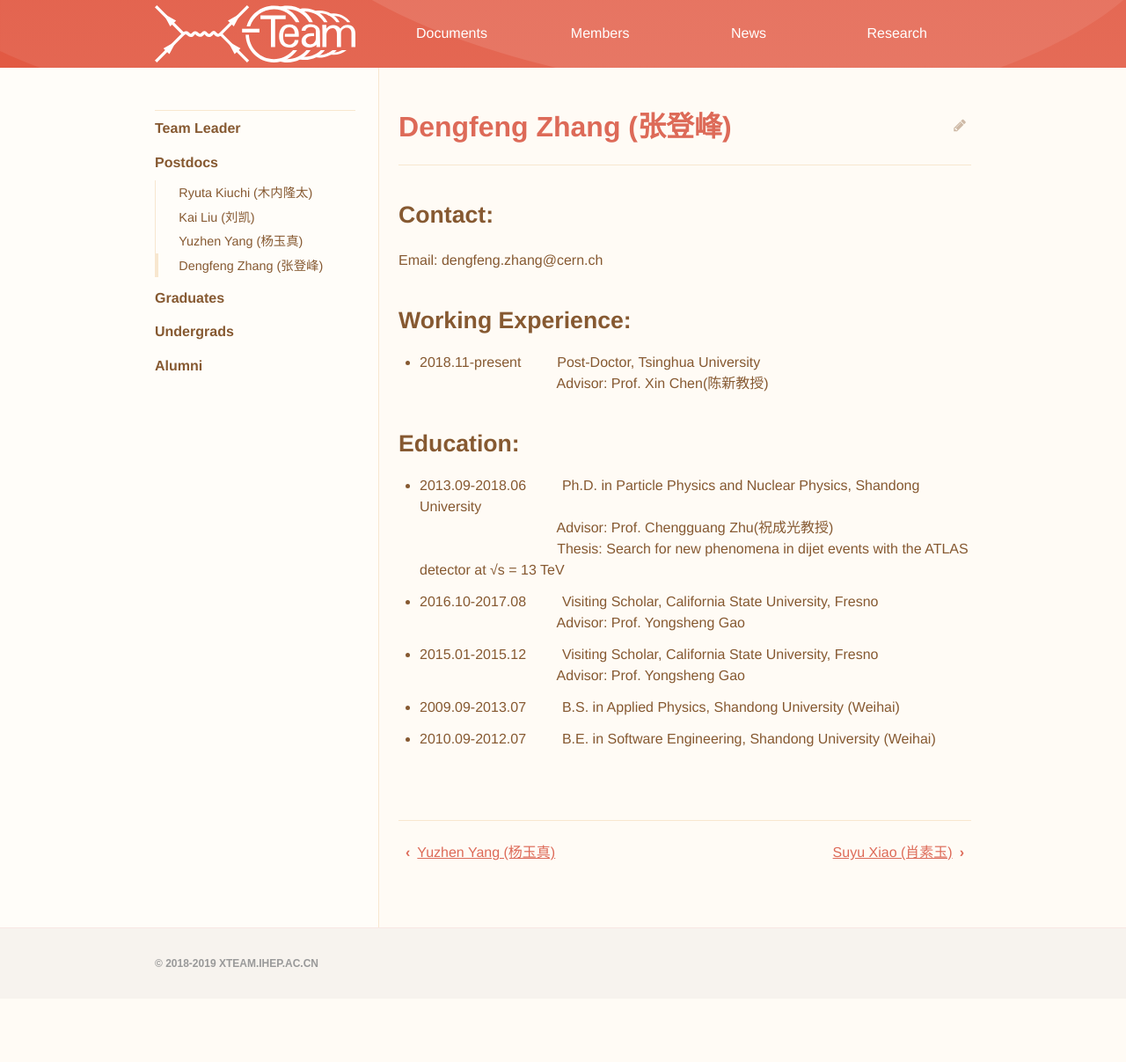
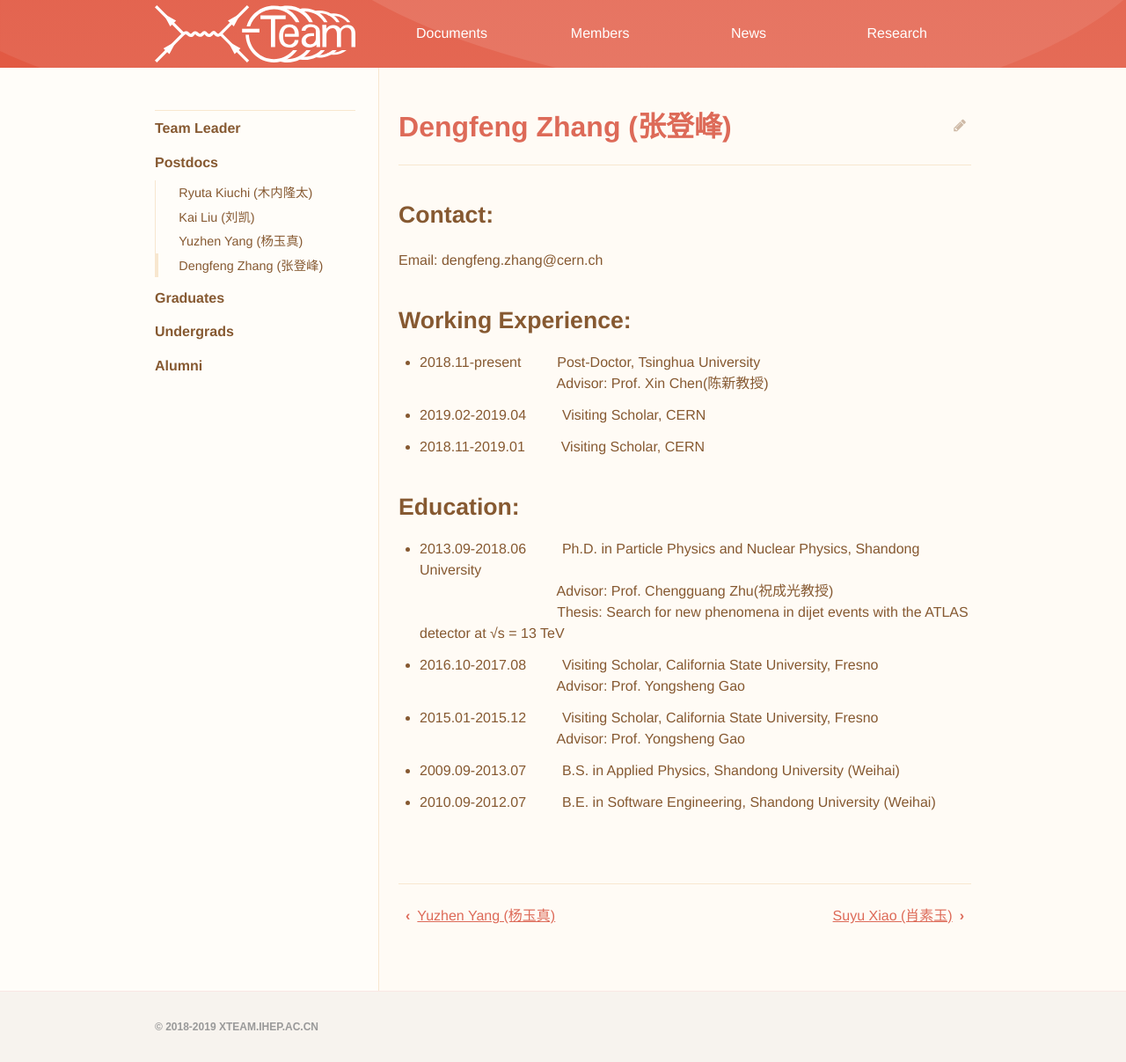
Before and after one commit to dt-np/xteam, a Jekyll site: the page built from _members/Dengfeng_Zhang.md, in a window 1280 px wide. Shown: the whole page at 88% size. Built offline with Jekyll 4.4.1, drawn with Linux system fonts in a browser that asks for light colours; before the commit the page ends 1135 px from its top, so only the background shows below that.

Commit message:
Update Dengfeng_Zhang.md

```diff
--- a/_members/Dengfeng_Zhang.md
+++ b/_members/Dengfeng_Zhang.md
@@ -11,6 +11,8 @@ Working Experience:
 
 * 2018.11-present   &emsp;&emsp;    Post-Doctor, Tsinghua University\
 &emsp;&emsp;&emsp;&emsp;&emsp;&emsp;&emsp;&emsp;&emsp;&ensp;    Advisor: Prof. Xin Chen(陈新教授)
+* 2019.02-2019.04   &emsp;&emsp;    Visiting Scholar, CERN
+* 2018.11-2019.01   &emsp;&emsp;    Visiting Scholar, CERN
 
 
 Education:
```
